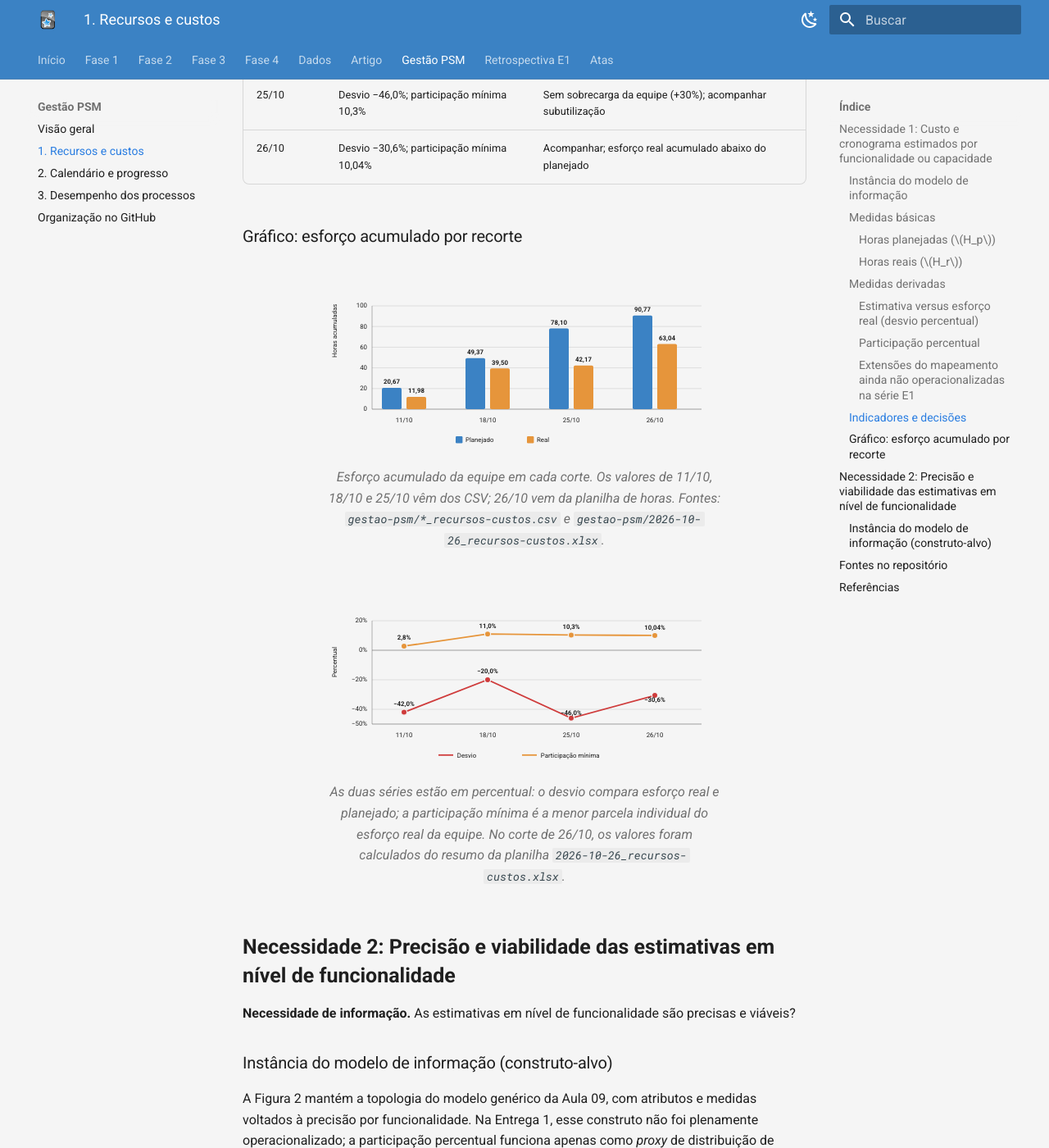
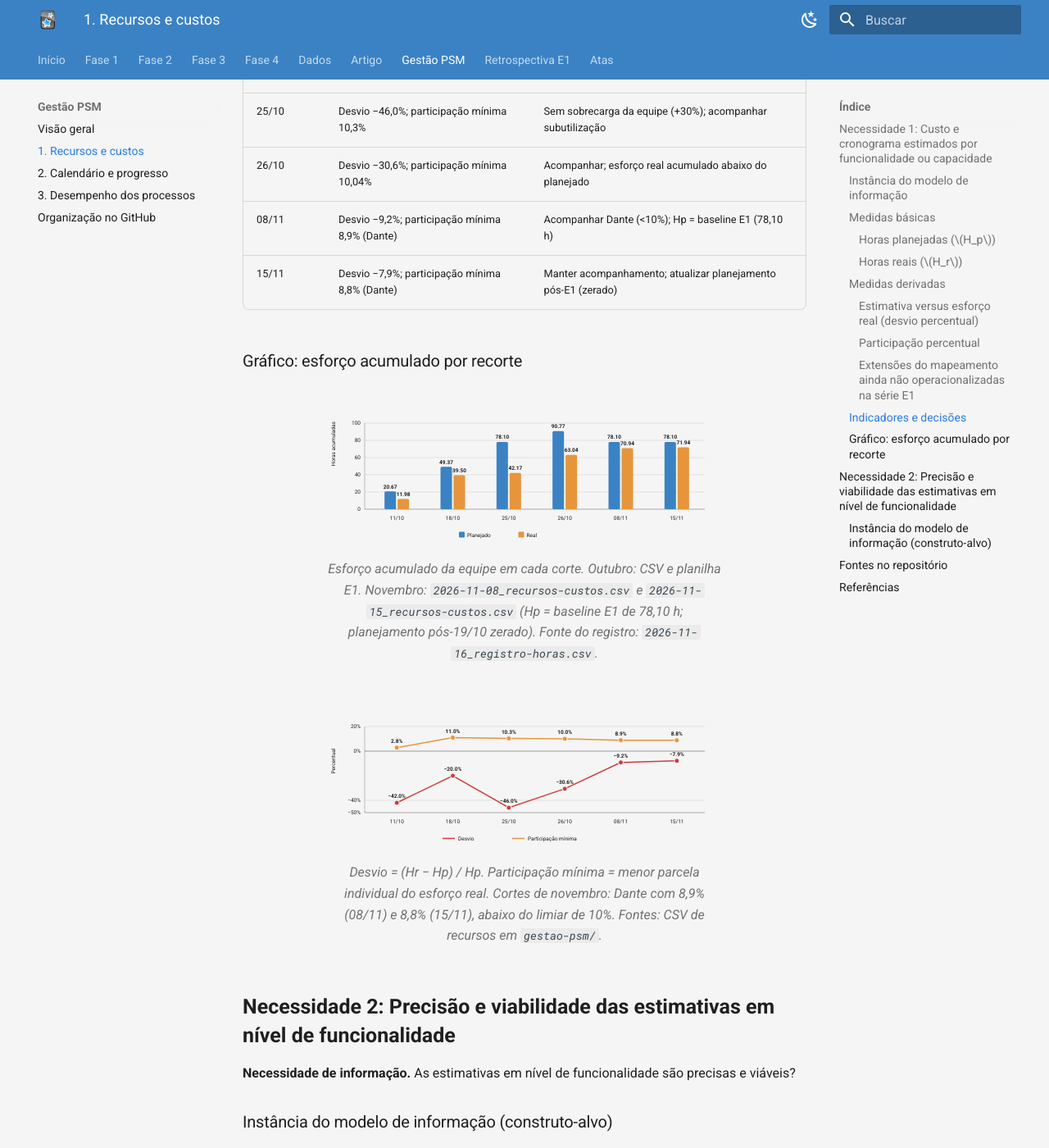
Before and after one commit to FCTE-Qualidade-de-Software-1/2026-2_T01_BETTY_SNYDER, an MkDocs documentation site: the page built from docs/gestao-psm/recursos-e-custos.md, in a window 1280 px wide and 1400 px high, scrolled down 4792 px. Shown: the whole window at 82% size. Built offline with MkDocs 1.6.1 and Material for MkDocs 9.7.7, drawn with Linux system fonts in a browser that asks for light colours; some of the changed text lies outside the part shown.

Commit message:
docs(psm): atualiza cortes de novembro e gráficos na GitPage
Registra horas e CSV de 08/11 e 15/11 (recursos e calendário) e atualiza os gráficos de esforço, desvio e ICP.

```diff
--- a/docs/gestao-psm/recursos-e-custos.md
+++ b/docs/gestao-psm/recursos-e-custos.md
@@ -71,7 +71,7 @@ flowchart BT
 |---|---|
 | Definição | Esforço estimado do integrante ou da equipe no intervalo acumulado até o corte, em horas. |
 | Escala | Razão (número real ≥ 0). |
-| Coleta | Extração da planilha de horas e do planejamento; persistência no campo `horas_planejadas` dos arquivos `gestao-psm/2026-10-11_recursos-custos.csv`, `2026-10-18_recursos-custos.csv`, `2026-10-25_recursos-custos.csv` e `recursos-custos.csv`. O arquivo `2026-10-26_recursos-custos.xlsx` registra o corte mais recente. |
+| Coleta | Extração da planilha de horas e do planejamento; persistência no campo `horas_planejadas` dos arquivos `gestao-psm/2026-10-11_recursos-custos.csv`, `2026-10-18_recursos-custos.csv`, `2026-10-25_recursos-custos.csv`, `recursos-custos.csv`, `2026-11-08_recursos-custos.csv`, `2026-11-15_recursos-custos.csv` e `2026-11-16_registro-horas.csv`. O corte mais recente de novembro é 15/11. |
 | Cálculo | Valor por integrante; a linha `Equipe` corresponde à soma do acumulado. |
 | Análise | Base do desvio e do julgamento de subutilização ou sobrecarga. |
 | Limitação observada | O vínculo explícito entre hora planejada e funcionalidade ou capacidade individual ainda não está sistematizado nos CSV (agregação por integrante/dupla). |
@@ -135,24 +135,26 @@ em que: - \(H_r^{\text{integrante}}\): esforço real do integrante, em horas, no
 | 18/10 | Desvio −20,0%; participação mínima 11,0% | Manter carga; acompanhar desvios individuais |
 | 25/10 | Desvio −46,0%; participação mínima 10,3% | Sem sobrecarga da equipe (+30%); acompanhar subutilização |
 | 26/10 | Desvio −30,6%; participação mínima 10,04% | Acompanhar; esforço real acumulado abaixo do planejado |
+| 08/11 | Desvio −9,2%; participação mínima 8,9% (Dante) | Acompanhar Dante (&lt;10%); Hp = baseline E1 (78,10 h) |
+| 15/11 | Desvio −7,9%; participação mínima 8,8% (Dante) | Manter acompanhamento; atualizar planejamento pós-E1 (zerado) |
 
 ### Gráfico: esforço acumulado por recorte { #grafico-esforco-acumulado }
 
 <figure class="psm-chart">
-<svg viewBox="0 0 800 400" role="img" aria-labelledby="recursos-chart-title recursos-chart-desc">
+<svg viewBox="0 0 960 400" role="img" aria-labelledby="recursos-chart-title recursos-chart-desc">
   <title id="recursos-chart-title">Esforço planejado e real acumulado por recorte</title>
-  <desc id="recursos-chart-desc">Gráfico de barras comparando horas planejadas e reais em 11, 18 e 25 de outubro, e 26 de outubro. Os totais são, respectivamente, 20,67 e 11,98; 49,37 e 39,50; 78,10 e 42,17; 90,77 e 63,04 horas.</desc>
+  <desc id="recursos-chart-desc">Gráfico de barras comparando horas planejadas e reais nos recortes de 11, 18, 25 e 26 de outubro e 08 e 15 de novembro. Totais planejado/real: 20,67/11,98; 49,37/39,50; 78,10/42,17; 90,77/63,04; 78,10/70,94; 78,10/71,94.</desc>
   <g class="chart-grid">
-    <line x1="90" y1="300" x2="760" y2="300" />
-    <line x1="90" y1="258" x2="760" y2="258" />
-    <line x1="90" y1="216" x2="760" y2="216" />
-    <line x1="90" y1="174" x2="760" y2="174" />
-    <line x1="90" y1="132" x2="760" y2="132" />
-    <line x1="90" y1="90" x2="760" y2="90" />
+    <line x1="90" y1="300" x2="920" y2="300" />
+    <line x1="90" y1="258" x2="920" y2="258" />
+    <line x1="90" y1="216" x2="920" y2="216" />
+    <line x1="90" y1="174" x2="920" y2="174" />
+    <line x1="90" y1="132" x2="920" y2="132" />
+    <line x1="90" y1="90" x2="920" y2="90" />
   </g>
   <g class="chart-axis">
     <line x1="90" y1="90" x2="90" y2="300" />
-    <line x1="90" y1="300" x2="760" y2="300" />
+    <line x1="90" y1="300" x2="920" y2="300" />
   </g>
   <g text-anchor="end">
     <text x="80" y="304">0</text>
@@ -164,102 +166,118 @@ em que: - \(H_r^{\text{integrante}}\): esforço real do integrante, em horas, no
   </g>
   <text x="18" y="195" transform="rotate(-90 18 195)">Horas acumuladas</text>
   <g>
-    <rect class="bar-planned" x="110" y="256.59" width="40" height="43.41" rx="3" />
-    <rect class="bar-actual" x="160" y="274.84" width="40" height="25.16" rx="3" />
-    <text class="chart-value" x="130" y="249" text-anchor="middle">20,67</text>
-    <text class="chart-value" x="180" y="267" text-anchor="middle">11,98</text>
-
-    <rect class="bar-planned" x="280" y="196.32" width="40" height="103.68" rx="3" />
-    <rect class="bar-actual" x="330" y="217.05" width="40" height="82.95" rx="3" />
-    <text class="chart-value" x="300" y="189" text-anchor="middle">49,37</text>
-    <text class="chart-value" x="350" y="210" text-anchor="middle">39,50</text>
-
-    <rect class="bar-planned" x="450" y="135.99" width="40" height="164.01" rx="3" />
-    <rect class="bar-actual" x="500" y="211.44" width="40" height="88.56" rx="3" />
-    <text class="chart-value" x="470" y="128" text-anchor="middle">78,10</text>
-    <text class="chart-value" x="520" y="204" text-anchor="middle">42,17</text>
-
-    <rect class="bar-planned" x="620" y="109.39" width="40" height="190.61" rx="3" />
-    <rect class="bar-actual" x="670" y="167.62" width="40" height="132.38" rx="3" />
-    <text class="chart-value" x="640" y="102" text-anchor="middle">90,77</text>
-    <text class="chart-value" x="690" y="160" text-anchor="middle">63,04</text>
+    <rect class="bar-planned" x="138.33" y="256.59" width="28" height="43.41" rx="3" />
+    <rect class="bar-actual" x="170.33" y="274.84" width="28" height="25.16" rx="3" />
+    <text class="chart-value" x="152.33" y="249.59" text-anchor="middle">20.67</text>
+    <text class="chart-value" x="184.33" y="267.84" text-anchor="middle">11.98</text>
+    <rect class="bar-planned" x="275.00" y="196.32" width="28" height="103.68" rx="3" />
+    <rect class="bar-actual" x="307.00" y="217.05" width="28" height="82.95" rx="3" />
+    <text class="chart-value" x="289.00" y="189.32" text-anchor="middle">49.37</text>
+    <text class="chart-value" x="321.00" y="210.05" text-anchor="middle">39.50</text>
+    <rect class="bar-planned" x="411.67" y="135.99" width="28" height="164.01" rx="3" />
+    <rect class="bar-actual" x="443.67" y="211.44" width="28" height="88.56" rx="3" />
+    <text class="chart-value" x="425.67" y="128.99" text-anchor="middle">78.10</text>
+    <text class="chart-value" x="457.67" y="204.44" text-anchor="middle">42.17</text>
+    <rect class="bar-planned" x="548.33" y="109.38" width="28" height="190.62" rx="3" />
+    <rect class="bar-actual" x="580.33" y="167.62" width="28" height="132.38" rx="3" />
+    <text class="chart-value" x="562.33" y="102.38" text-anchor="middle">90.77</text>
+    <text class="chart-value" x="594.33" y="160.62" text-anchor="middle">63.04</text>
+    <rect class="bar-planned" x="685.00" y="135.99" width="28" height="164.01" rx="3" />
+    <rect class="bar-actual" x="717.00" y="151.03" width="28" height="148.97" rx="3" />
+    <text class="chart-value" x="699.00" y="128.99" text-anchor="middle">78.10</text>
+    <text class="chart-value" x="731.00" y="144.03" text-anchor="middle">70.94</text>
+    <rect class="bar-planned" x="821.67" y="135.99" width="28" height="164.01" rx="3" />
+    <rect class="bar-actual" x="853.67" y="148.93" width="28" height="151.07" rx="3" />
+    <text class="chart-value" x="835.67" y="128.99" text-anchor="middle">78.10</text>
+    <text class="chart-value" x="867.67" y="141.93" text-anchor="middle">71.94</text>
   </g>
   <g text-anchor="middle">
-    <text x="155" y="326">11/10</text>
-    <text x="325" y="326">18/10</text>
-    <text x="495" y="326">25/10</text>
-    <text x="665" y="326">26/10</text>
+    <text x="168.33" y="326" text-anchor="middle">11/10</text>
+    <text x="305.00" y="326" text-anchor="middle">18/10</text>
+    <text x="441.67" y="326" text-anchor="middle">25/10</text>
+    <text x="578.33" y="326" text-anchor="middle">26/10</text>
+    <text x="715.00" y="326" text-anchor="middle">08/11</text>
+    <text x="851.67" y="326" text-anchor="middle">15/11</text>
   </g>
   <g>
-    <rect class="bar-planned" x="260" y="355" width="14" height="14" rx="2" />
-    <text x="280" y="367">Planejado</text>
-    <rect class="bar-actual" x="405" y="355" width="14" height="14" rx="2" />
-    <text x="425" y="367">Real</text>
+    <rect class="bar-planned" x="320" y="355" width="14" height="14" rx="2" />
+    <text x="340" y="367">Planejado</text>
+    <rect class="bar-actual" x="465" y="355" width="14" height="14" rx="2" />
+    <text x="485" y="367">Real</text>
   </g>
 </svg>
-<figcaption>Esforço acumulado da equipe em cada corte. Os valores de 11/10, 18/10 e 25/10 vêm dos CSV; 26/10 vem da planilha de horas. Fontes: <code>gestao-psm/*_recursos-custos.csv</code> e <code>gestao-psm/2026-10-26_recursos-custos.xlsx</code>.</figcaption>
+<figcaption>Esforço acumulado da equipe em cada corte. Outubro: CSV e planilha E1. Novembro: <code>2026-11-08_recursos-custos.csv</code> e <code>2026-11-15_recursos-custos.csv</code> (Hp = baseline E1 de 78,10 h; planejamento pós-19/10 zerado). Fonte do registro: <code>2026-11-16_registro-horas.csv</code>.</figcaption>
 </figure>
 
 <figure id="grafico-desvio-participacao" class="psm-chart">
-<svg viewBox="0 0 800 400" role="img" aria-labelledby="recursos-indicadores-title recursos-indicadores-desc">
+<svg viewBox="0 0 960 400" role="img" aria-labelledby="recursos-indicadores-title recursos-indicadores-desc">
   <title id="recursos-indicadores-title">Desvio do esforço e participação mínima por recorte</title>
-  <desc id="recursos-indicadores-desc">O desvio percentual foi menos 42,0%, menos 20,0%, menos 46,0% e menos 30,6% nos recortes de 11, 18, 25 e 26 de outubro. A participação mínima foi 2,8%, 11,0%, 10,3% e 10,04%, respectivamente.</desc>
+  <desc id="recursos-indicadores-desc">Desvio percentual: −42,0%, −20,0%, −46,0%, −30,6%, −9,2% e −7,9% nos recortes de 11, 18, 25 e 26 de outubro e 08 e 15 de novembro. Participação mínima: 2,8%, 11,0%, 10,3%, 10,04%, 8,9% e 8,8%.</desc>
   <g class="chart-grid">
-    <line x1="90" y1="90" x2="760" y2="90" />
-    <line x1="90" y1="150" x2="760" y2="150" />
-    <line x1="90" y1="210" x2="760" y2="210" />
-    <line x1="90" y1="270" x2="760" y2="270" />
-    <line x1="90" y1="300" x2="760" y2="300" />
+    <line x1="90" y1="90" x2="920" y2="90" />
+    <line x1="90" y1="150" x2="920" y2="150" />
+    <line x1="90" y1="150.00" x2="920" y2="150.00" />
+    <line x1="90" y1="270" x2="920" y2="270" />
+    <line x1="90" y1="300" x2="920" y2="300" />
   </g>
   <g class="chart-axis">
     <line x1="90" y1="90" x2="90" y2="300" />
-    <line x1="90" y1="150" x2="760" y2="150" />
-    <line x1="90" y1="300" x2="760" y2="300" />
+    <line x1="90" y1="150.00" x2="920" y2="150.00" />
+    <line x1="90" y1="300" x2="920" y2="300" />
   </g>
   <g text-anchor="end">
     <text x="80" y="94">20%</text>
-    <text x="80" y="154">0%</text>
-    <text x="80" y="214">−20%</text>
+    <text x="80" y="154.00">0%</text>
     <text x="80" y="274">−40%</text>
     <text x="80" y="304">−50%</text>
   </g>
   <text x="18" y="205" transform="rotate(-90 18 205)">Percentual</text>
-  <path class="line-deviation" d="M 155 276 L 325 210 L 495 288 L 665 241.8" />
-  <path class="line-participation" d="M 155 141.6 L 325 117 L 495 119.1 L 665 119.88" />
+  <path class="line-deviation" d="M 168.33 276.00 L 305.00 210.00 L 441.67 288.00 L 578.33 241.80 L 715.00 177.60 L 851.67 173.70" />
+  <path class="line-participation" d="M 168.33 141.60 L 305.00 117.00 L 441.67 119.10 L 578.33 119.88 L 715.00 123.30 L 851.67 123.60" />
   <g>
-    <circle class="point-deviation" cx="155" cy="276" r="6" />
-    <circle class="point-deviation" cx="325" cy="210" r="6" />
-    <circle class="point-deviation" cx="495" cy="288" r="6" />
-    <circle class="point-deviation" cx="665" cy="241.8" r="6" />
-    <circle class="point-participation" cx="155" cy="141.6" r="6" />
-    <circle class="point-participation" cx="325" cy="117" r="6" />
-    <circle class="point-participation" cx="495" cy="119.1" r="6" />
-    <circle class="point-participation" cx="665" cy="119.88" r="6" />
+    <circle class="point-deviation" cx="168.33" cy="276.00" r="6" />
+    <circle class="point-participation" cx="168.33" cy="141.60" r="6" />
+    <circle class="point-deviation" cx="305.00" cy="210.00" r="6" />
+    <circle class="point-participation" cx="305.00" cy="117.00" r="6" />
+    <circle class="point-deviation" cx="441.67" cy="288.00" r="6" />
+    <circle class="point-participation" cx="441.67" cy="119.10" r="6" />
+    <circle class="point-deviation" cx="578.33" cy="241.80" r="6" />
+    <circle class="point-participation" cx="578.33" cy="119.88" r="6" />
+    <circle class="point-deviation" cx="715.00" cy="177.60" r="6" />
+    <circle class="point-participation" cx="715.00" cy="123.30" r="6" />
+    <circle class="point-deviation" cx="851.67" cy="173.70" r="6" />
+    <circle class="point-participation" cx="851.67" cy="123.60" r="6" />
   </g>
   <g class="chart-value" text-anchor="middle">
-    <text x="155" y="263">−42,0%</text>
-    <text x="325" y="197">−20,0%</text>
-    <text x="495" y="282">−46,0%</text>
-    <text x="665" y="255">−30,6%</text>
-    <text x="155" y="129">2,8%</text>
-    <text x="325" y="105">11,0%</text>
-    <text x="495" y="107">10,3%</text>
-    <text x="665" y="108">10,04%</text>
+    <text x="168.33" y="264.00">−42.0%</text>
+    <text x="168.33" y="129.60">2.8%</text>
+    <text x="305.00" y="198.00">−20.0%</text>
+    <text x="305.00" y="105.00">11.0%</text>
+    <text x="441.67" y="276.00">−46.0%</text>
+    <text x="441.67" y="107.10">10.3%</text>
+    <text x="578.33" y="229.80">−30.6%</text>
+    <text x="578.33" y="107.88">10.0%</text>
+    <text x="715.00" y="165.60">−9.2%</text>
+    <text x="715.00" y="111.30">8.9%</text>
+    <text x="851.67" y="161.70">−7.9%</text>
+    <text x="851.67" y="111.60">8.8%</text>
   </g>
   <g text-anchor="middle">
-    <text x="155" y="326">11/10</text>
-    <text x="325" y="326">18/10</text>
-    <text x="495" y="326">25/10</text>
-    <text x="665" y="326">26/10</text>
+    <text x="168.33" y="326">11/10</text>
+    <text x="305.00" y="326">18/10</text>
+    <text x="441.67" y="326">25/10</text>
+    <text x="578.33" y="326">26/10</text>
+    <text x="715.00" y="326">08/11</text>
+    <text x="851.67" y="326">15/11</text>
   </g>
   <g>
-    <line class="line-deviation" x1="225" y1="363" x2="255" y2="363" />
-    <text x="263" y="368">Desvio</text>
-    <line class="line-participation" x1="395" y1="363" x2="425" y2="363" />
-    <text x="433" y="368">Participação mínima</text>
+    <line class="line-deviation" x1="280" y1="363" x2="310" y2="363" />
+    <text x="318" y="368">Desvio</text>
+    <line class="line-participation" x1="450" y1="363" x2="480" y2="363" />
+    <text x="488" y="368">Participação mínima</text>
   </g>
 </svg>
-<figcaption>As duas séries estão em percentual: o desvio compara esforço real e planejado; a participação mínima é a menor parcela individual do esforço real da equipe. No corte de 26/10, os valores foram calculados do resumo da planilha <code>2026-10-26_recursos-custos.xlsx</code>.</figcaption>
+<figcaption>Desvio = (Hr − Hp) / Hp. Participação mínima = menor parcela individual do esforço real. Cortes de novembro: Dante com 8,9% (08/11) e 8,8% (15/11), abaixo do limiar de 10%. Fontes: CSV de recursos em <code>gestao-psm/</code>.</figcaption>
 </figure>
 
 ## Necessidade 2: Precisão e viabilidade das estimativas em nível de funcionalidade
@@ -311,7 +329,8 @@ flowchart BT
 
 | Artefato | Papel |
 |---|---|
-| `gestao-psm/2026-10-*_recursos-custos.csv` | Cortes oficiais de medição |
+| `gestao-psm/2026-10-*_recursos-custos.csv` e `2026-11-*_recursos-custos.csv` | Cortes oficiais de medição |
+| `gestao-psm/2026-11-16_registro-horas.csv` | Registro bruto de horas (fonte dos cortes de novembro) |
 | `gestao-psm/recursos-custos.csv` | Consolidado do último corte |
 | Planilha de horas | Coleta bruta de \(H_r\) e planejamento de \(H_p\) |
 | [Organização no GitHub](github-organizacao.md) | Campos de esforço e custo no Project |
```
Also changed, not shown: docs/gestao-psm.md (+3 -0 lines), docs/gestao-psm/calendario-e-progresso.md (+47 -23 lines), 5 other files.
